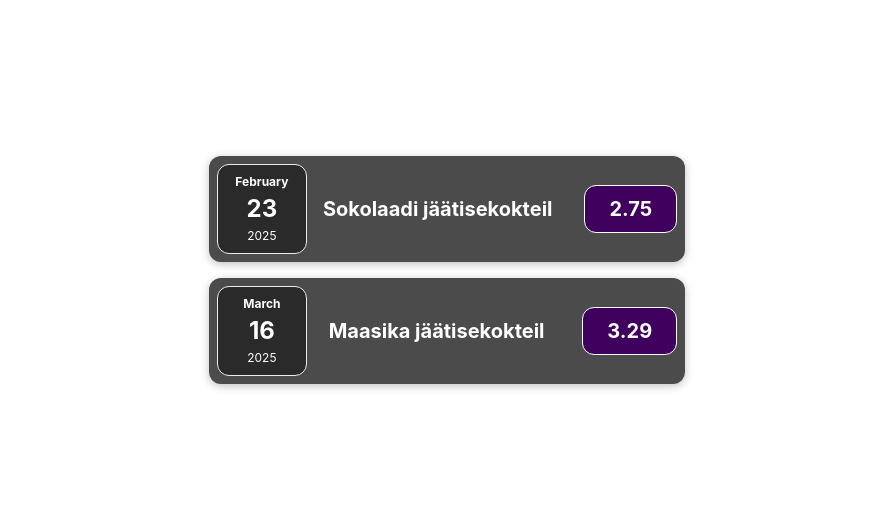
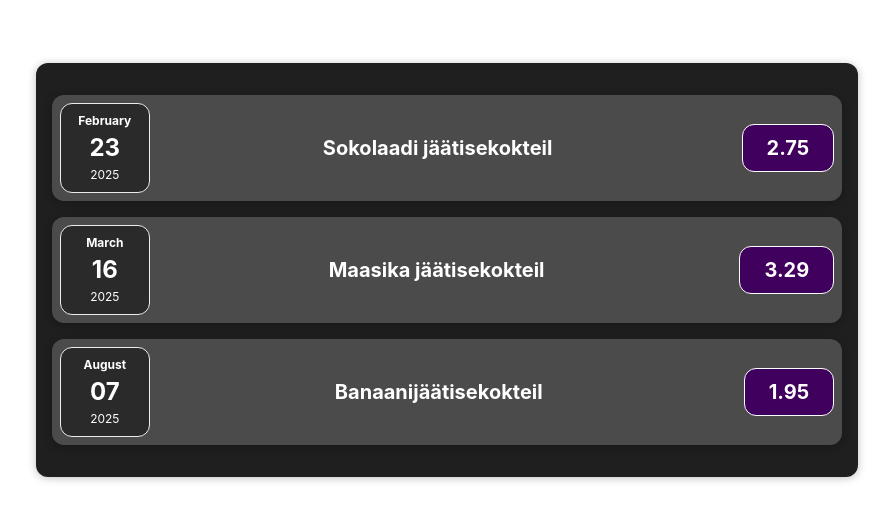
Before and after one commit to heilotiitsmaa/react-expenses, a React (Vite) app: page / in a window 1280 px wide. Shown: the part 130-650 px from the top of the page, without its empty margins (193-1086 px from the left). Built offline with nearby package versions, Linux system fonts and the light colour scheme.

Commit message:
6. pooleli

```diff
--- a/src/App.jsx
+++ b/src/App.jsx
@@ -1,27 +1,29 @@
 import './App.css';
-import ExpenseItem from './components/ExpenseItem';
+import Expenses from './components/Expenses';
 const App = () => {
   const expenses = [
     {
     date: new Date(2025, 1, 23),
     title: 'Sokolaadi jäätisekokteil',
-    price: 2.75
+    price: 2.75,
+    id: 1
   },
   {
     date: new Date(2025, 2, 16),
     title: 'Maasika jäätisekokteil',
-    price: 3.29
+    price: 3.29,
+    id: 2
   },
   {
     date: new Date(2025, 7, 7),
     title: 'Banaanijäätisekokteil',
-    price: 1.95
+    price: 1.95,
+    id: 3
   }
   ]
   return (
     <div className="App">
-      <ExpenseItem data={expenses[0]}/>
-      <ExpenseItem data={expenses[1]}/>
+      <Expenses expenses={expenses}/>
     </div>
   );
 }
--- /dev/null
+++ b/src/components/Expenses.css
@@ -0,0 +1,9 @@
+.expenses {
+    padding: 1rem;
+    background-color: rgb(31, 31, 31);
+    margin: 2rem auto;
+    width: 50rem;
+    max-width: 95%;
+    border-radius: 12px;
+    box-shadow: 0 1px 8px rgba(0, 0, 0, 0.25);
+}
--- /dev/null
+++ b/src/components/Expenses.jsx
@@ -0,0 +1,20 @@
+/* eslint-disable react/prop-types */
+//expense-item__price fail kättesaadavaks väljaspool
+import ExpenseItem from "./ExpenseItem.jsx";
+import './Expenses.css'
+const Expenses = ({expenses}) => {
+    // Kontrollime saabunud props-e, et näha, mis andmed komponendile jõuavad.
+
+    return (
+      <div className="expenses">
+        {expenses.map((expense) => (
+          <ExpenseItem
+            key={expense.id} // Unikaalne võti iga elemendi jaoks.
+            data={expense} // Saadame ExpenseItem-le ühe kulu objekti.
+          />
+        ))}
+      </div>
+    );
+  };
+
+  export default Expenses;
```
